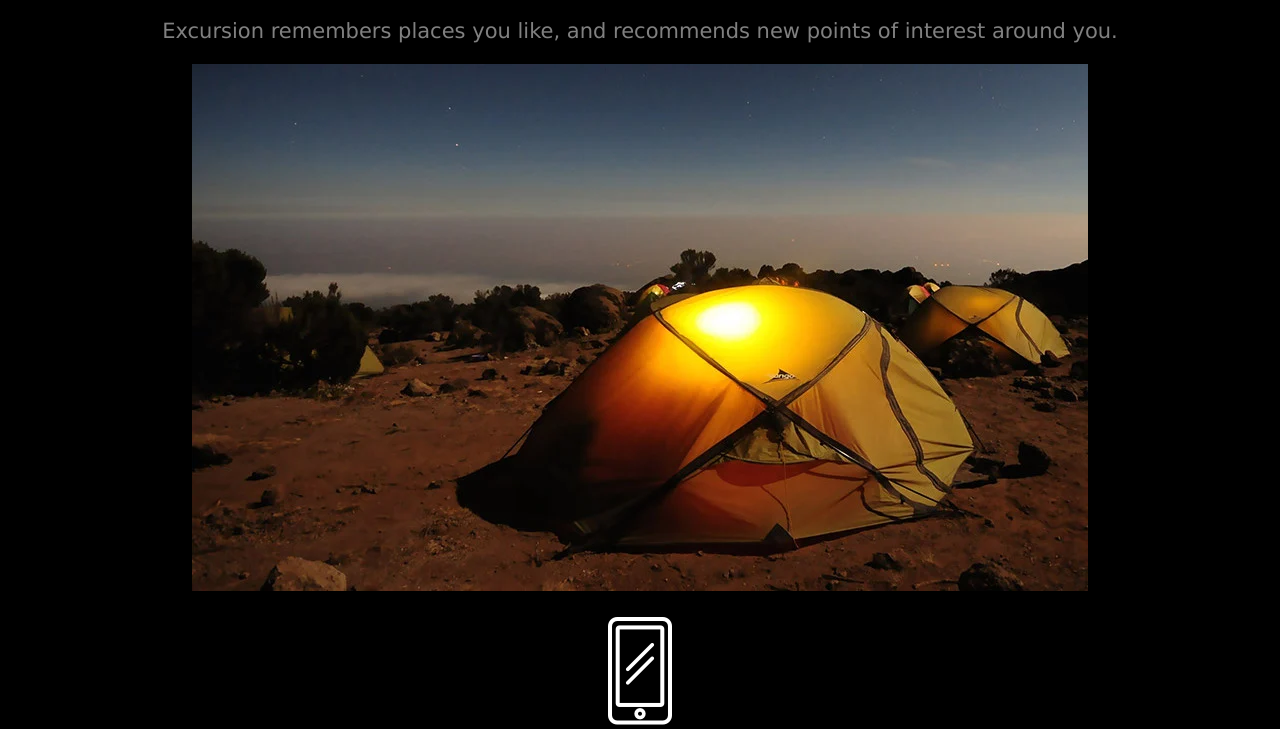
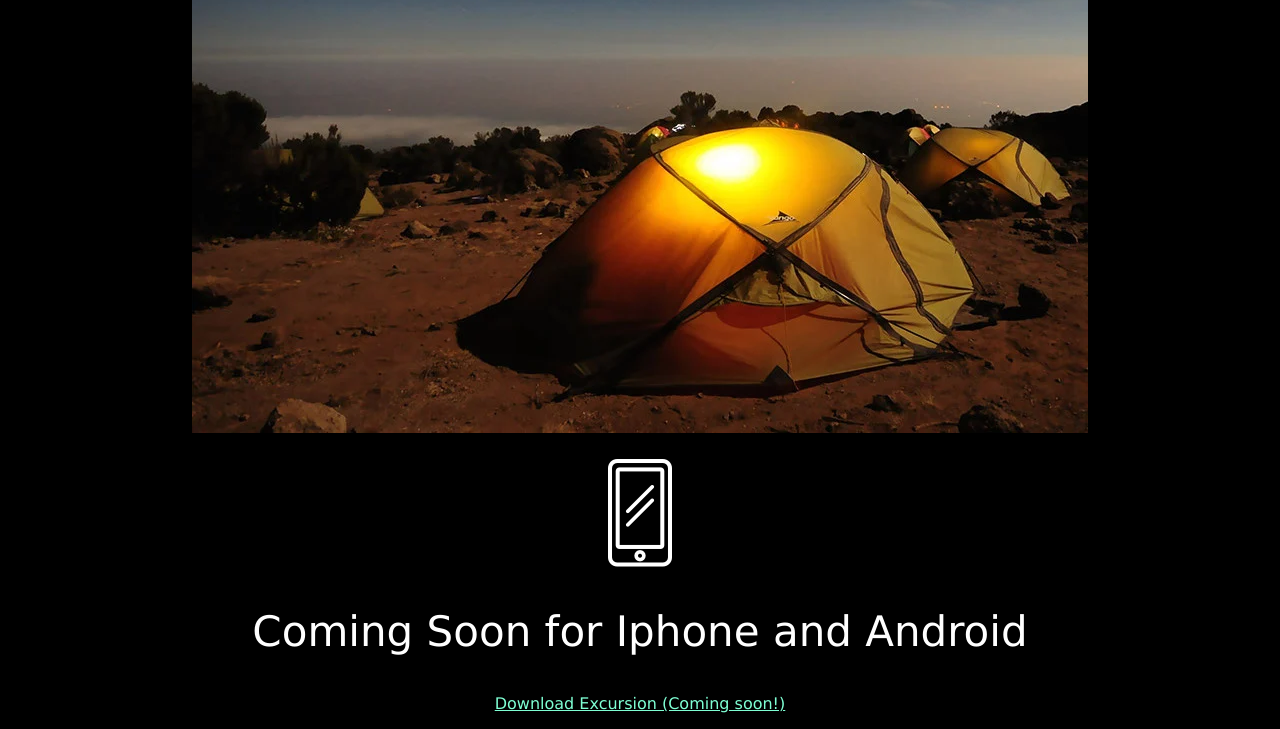
Before and after one commit to paxman234/excursion, a plain HTML site: page index.html in a window 1280 px wide. Shown: the part 583-1312 px from the top of the page. Drawn offline with Linux system fonts and the light colour scheme.

Commit message:
remove padding and margin from html and body.

```diff
--- a/resources/css/style.css
+++ b/resources/css/style.css
@@ -1,7 +1,5 @@
 /*WEBPAGE LAYOUT*/
 html, body {
-    margin: 30px;
-    padding: 20px;
     background-color: black;
     text-align:center;
 }
```
